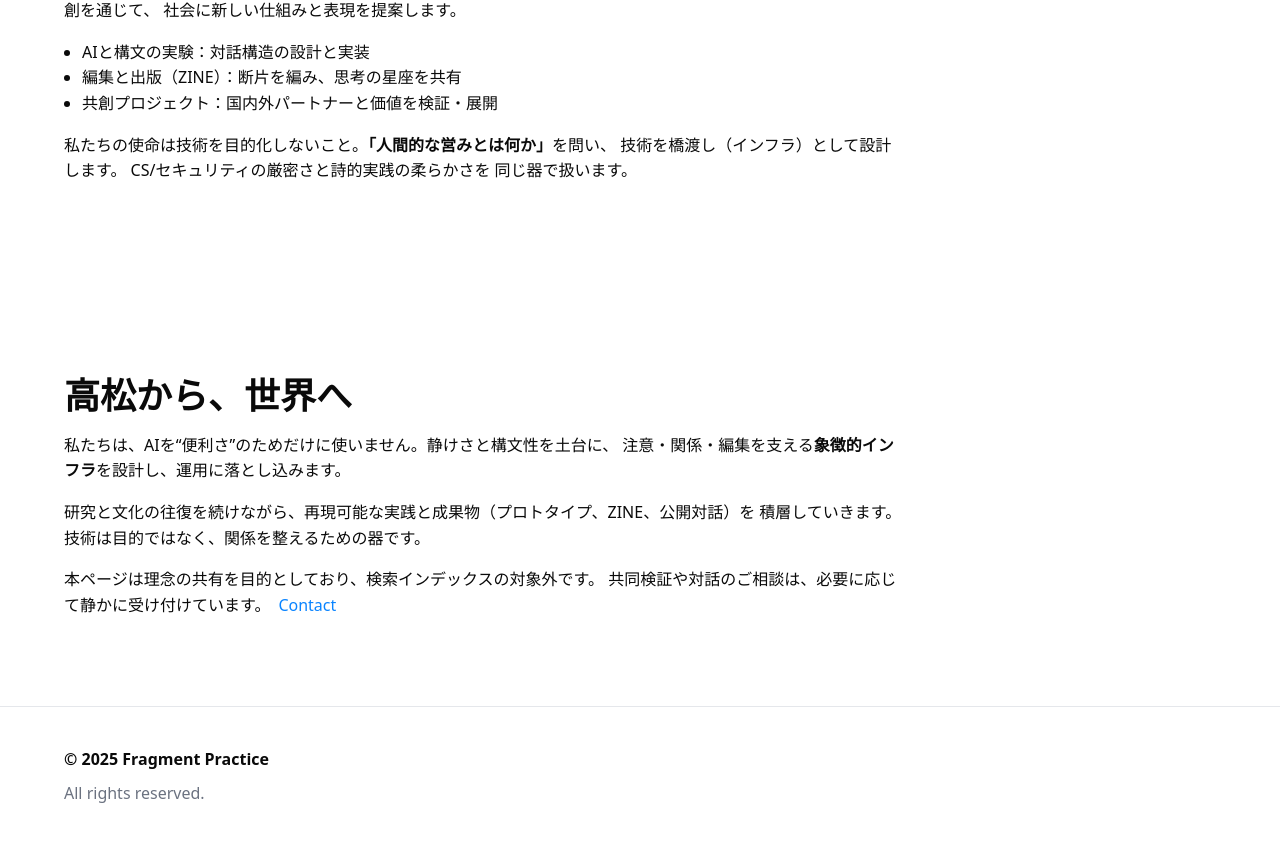
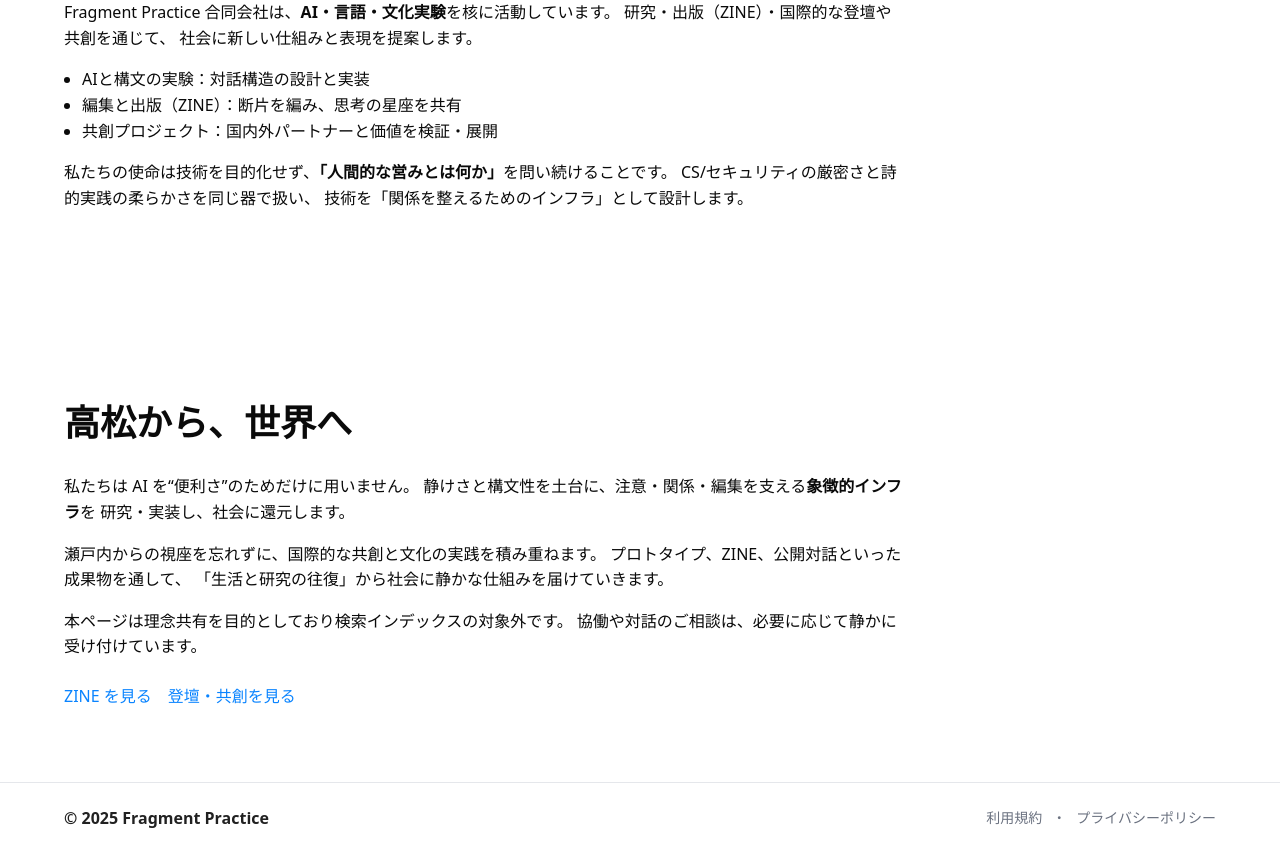
Before and after one commit to yasufrag/fragmentpractice.com, a Next.js app: page /story in a window 1280 px wide. Shown: the part 1017-1872 px from the top of the page. Built offline with nearby package versions, Linux system fonts and the light colour scheme.

Commit message:
commit fragmentpractice.com

```diff
--- a/src/app/globals.css
+++ b/src/app/globals.css
@@ -425,3 +425,59 @@ a:hover {
 @media (max-width: 640px) {
   .nf-card { border-radius: 18px; padding: 24px; }
 }
+
+/* =====================
+   Footer Links (Apple風)
+===================== */
+/* --- Footer compact bar (Apple風) --- */
+.site-footer {
+  border-top: 1px solid var(--line);
+  background: var(--bg);
+  padding: 16px 0;                 /* 高さを抑える */
+  color: var(--muted);
+}
+
+.footerbar {
+  display: flex;
+  align-items: center;
+  justify-content: space-between;  /* 左:コピーライト / 右:法的リンク */
+  gap: 12px;
+  min-height: 40px;
+}
+
+.footerbar .copy {
+  font-weight: 600;
+  color: var(--fg);
+  opacity: .9;
+}
+
+.footerbar .legal {
+  display: inline-flex;
+  align-items: center;
+  gap: 10px;                       /* 「・」の前後も余白 */
+  font-size: 14px;
+  white-space: nowrap;
+}
+
+.footerbar .legal a {
+  color: var(--muted);
+  text-decoration: none;
+}
+.footerbar .legal a:hover {
+  color: var(--fg);
+  text-decoration: underline;
+  text-underline-offset: 2px;
+}
+
+/* モバイルは縦積み＆中央寄せ */
+@media (max-width: 640px) {
+  .footerbar {
+    flex-direction: column;
+    align-items: flex-start;       /* Appleは左寄せ。中央にしたければ center */
+    gap: 6px;
+  }
+  .footerbar .legal {
+    font-size: 13px;
+    gap: 8px;
+  }
+}
--- a/src/app/layout.tsx
+++ b/src/app/layout.tsx
@@ -36,22 +36,22 @@ export default function RootLayout({ children }: { children: React.ReactNode })
       <body>
         <a href="#main" className="skip-link">本文へスキップ</a>
 
-        {/* 置き換え：Headerコンポーネント */}
         <Header />
 
         <main id="main" role="main">
           {children}
         </main>
 
-        {/* フッター（既存のまま） */}
+        {/* フッター */}
         <footer className="site-footer" role="contentinfo">
-          {/* ...既存... */}
-          <div className="container footergrid">
-            {/* ...既存... */}
-            <div className="footercol" aria-label="著作権情報">
-              <h4>© {year} Fragment Practice</h4>
-              <div className="muted">All rights reserved.</div>
-            </div>
+          <div className="container footerbar" aria-label="著作権と法的リンク">
+            <div className="copy">© {year} Fragment Practice</div>
+
+            <nav className="legal" aria-label="法的リンク">
+              <a href="/terms">利用規約</a>
+              <span aria-hidden>・</span>
+              <a href="/privacy">プライバシーポリシー</a>
+            </nav>
           </div>
         </footer>
       </body>
--- a/src/app/story/page.tsx
+++ b/src/app/story/page.tsx
@@ -2,49 +2,43 @@ export const metadata = {
   title: "Story",
   description: "Fragment Practice のストーリー",
   robots: { index: false, follow: false },
-}
+};
 
 export default function StoryPage() {
   return (
     <div className="container">
       {/* Hero */}
       <section className="hero" style={{ textAlign: "left" }}>
-        <h1 className="h1" style={{ marginTop: 16 }}>
-          Story
-        </h1>
+        <h1 className="h1" style={{ marginTop: 16 }}>Story</h1>
         <p className="lead" style={{ marginTop: 8, maxWidth: 720 }}>
           Fragment Practice合同会社の歩みとブランドストーリーです。
-          高松から世界へ。生活と研究を重ねながら、
+          瀬戸内・高松から世界へ。生活と研究を重ねながら、
           人間的な営みを探究していきます。
         </p>
       </section>
 
-      {/* 瀬戸内から始まる軌跡 */}
+      {/* Roots */}
       <section className="section" aria-labelledby="roots">
-        <h2 id="roots" className="h2" style={{ marginBottom: 12 }}>
-          瀬戸内から始まる軌跡
-        </h2>
+        <h2 id="roots" className="h2">瀬戸内から始まる軌跡</h2>
         <p style={{ maxWidth: 840, marginBottom: 16 }}>
-          Fragment Practice の物語は、香川県にルーツを持ちます。
-          瀬戸内を行き交う船の光景は、「人生を前に進めることは船旅に似ている」という感覚を呼び起こしました。
+          Fragment Practice の物語は、香川県・瀬戸内に根を持ちます。
+          船が行き交う光景を日常に見て育ち、
+          「人生を進めることは船旅に似ている」という感覚を抱いてきました。
         </p>
         <p style={{ maxWidth: 840, marginBottom: 16 }}>
-          幼少期から静けさや言葉にならない感情に敏感であること。
-          その感性はやがて <strong>Computer Science / Security</strong>{" "}
-          への関心と結びつき、仕組みを設計する眼差しへ。
+          幼少期から静けさや言葉にならない感情に敏感であったこと。
+          その感性はやがて <strong>Computer Science / Security</strong> への関心と結びつき、
           組織設計やラーニングシステムの実務を経て、
-          <em>「人の内的リズムに寄り添う詩的インフラ」</em> を構想するに至りました。
+          <em>「人の内的リズムに寄り添う詩的インフラ」</em> を構想する基盤となりました。
         </p>
       </section>
 
-      {/* Fragment Practice */}
-      <section className="section" aria-labelledby="fragment">
-        <h2 id="fragment" className="h2" style={{ marginBottom: 12 }}>
-          Fragment Practice という法人
-        </h2>
+      {/* Company Vision */}
+      <section className="section" aria-labelledby="vision">
+        <h2 id="vision" className="h2">Fragment Practice という法人</h2>
         <p style={{ maxWidth: 840, marginBottom: 16 }}>
           Fragment Practice 合同会社は、
-          <strong>AI・言語・文化実験</strong>を核とする法人です。
+          <strong>AI・言語・文化実験</strong>を核に活動しています。
           研究・出版（ZINE）・国際的な登壇や共創を通じて、
           社会に新しい仕組みと表現を提案します。
         </p>
@@ -54,33 +48,35 @@ export default function StoryPage() {
           <li>共創プロジェクト：国内外パートナーと価値を検証・展開</li>
         </ul>
         <p style={{ maxWidth: 840, marginTop: 16 }}>
-          私たちの使命は技術を目的化しないこと。
-          <strong>「人間的な営みとは何か」</strong>を問い、
-          技術を橋渡し（インフラ）として設計します。
-          CS/セキュリティの厳密さと詩的実践の柔らかさを
-          同じ器で扱います。
+          私たちの使命は技術を目的化せず、
+          <strong>「人間的な営みとは何か」</strong>を問い続けることです。
+          CS/セキュリティの厳密さと詩的実践の柔らかさを同じ器で扱い、
+          技術を「関係を整えるためのインフラ」として設計します。
         </p>
       </section>
 
-      {/* 結び */}
+      {/* Closing */}
       <section className="section" aria-labelledby="closing">
-        <h2 id="closing" className="h2" style={{ marginBottom: 12 }}>
-           高松から、世界へ
-        </h2>
+        <h2 id="closing" className="h2">高松から、世界へ</h2>
         <p style={{ maxWidth: 840, marginBottom: 16 }}>
-          私たちは、AIを“便利さ”のためだけに使いません。静けさと構文性を土台に、
-          注意・関係・編集を支える<strong>象徴的インフラ</strong>を設計し、運用に落とし込みます。
+          私たちは AI を“便利さ”のためだけに用いません。
+          静けさと構文性を土台に、注意・関係・編集を支える<strong>象徴的インフラ</strong>を
+          研究・実装し、社会に還元します。
         </p>
         <p style={{ maxWidth: 840, marginBottom: 16 }}>
-          研究と文化の往復を続けながら、再現可能な実践と成果物（プロトタイプ、ZINE、公開対話）を
-          積層していきます。技術は目的ではなく、関係を整えるための器です。
+          瀬戸内からの視座を忘れずに、国際的な共創と文化の実践を積み重ねます。
+          プロトタイプ、ZINE、公開対話といった成果物を通して、
+          「生活と研究の往復」から社会に静かな仕組みを届けていきます。
         </p>
         <p style={{ maxWidth: 840 }}>
-          本ページは理念の共有を目的としており、検索インデックスの対象外です。
-          共同検証や対話のご相談は、必要に応じて静かに受け付けています。
-          <a href="/contact" className="cta" style={{ marginLeft: 8 }}>Contact</a>
+          本ページは理念共有を目的としており検索インデックスの対象外です。
+          協働や対話のご相談は、必要に応じて静かに受け付けています。
         </p>
+        <div style={{ marginTop: 24, display: "flex", gap: "16px" }}>
+          <a href="/zine" className="cta">ZINE を見る</a>
+          <a href="/work" className="cta">登壇・共創を見る</a>
+        </div>
       </section>
     </div>
-  )
+  );
 }
```
Also changed, not shown: src/app/company/page.tsx (+18 -27 lines).
